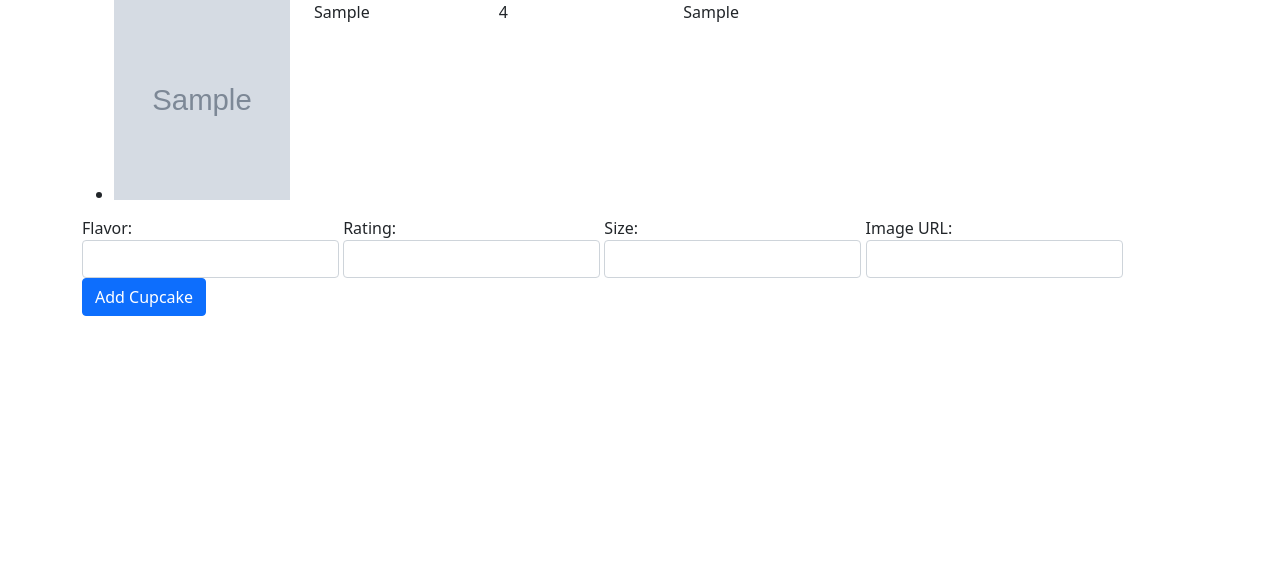
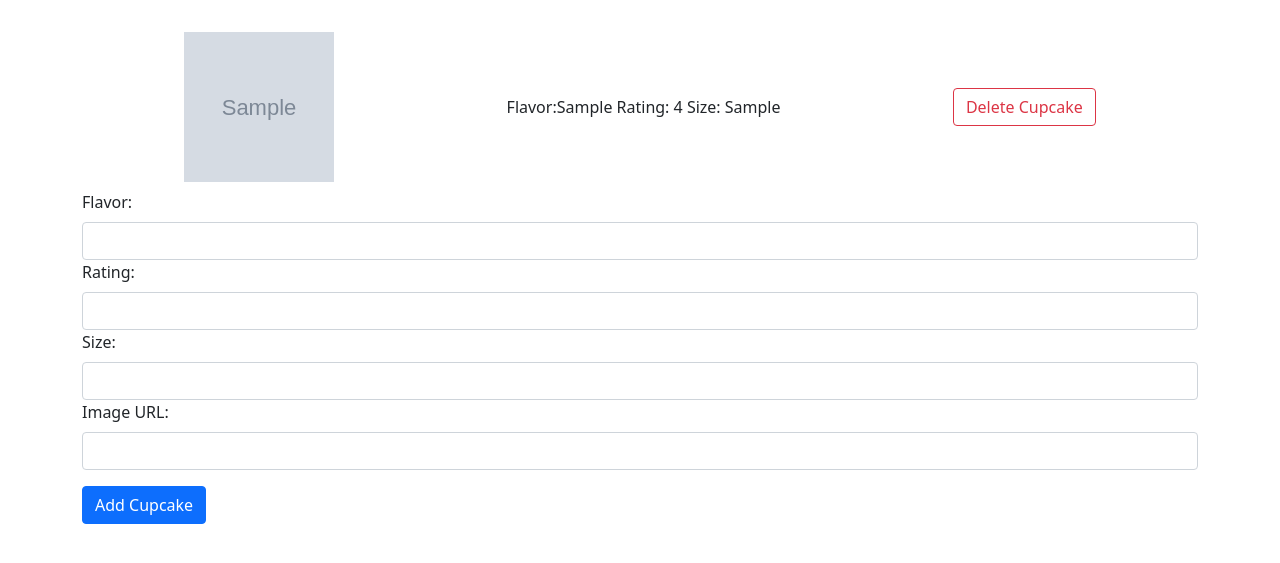
Before and after one commit to maurice-baez/flask-cupcakes, a Flask app: page / in a window 1280 px wide. Shown: the top 563 px of the page. Run offline with Flask 2, Linux system fonts and the light colour scheme; tables that the repository leaves empty hold one stand-in row (values such as "Sample post"); grey boxes marked "Sample" are stand-in pictures.

Commit message:
added delete cupcake functionality

```diff
--- a/static/api-calls.js
+++ b/static/api-calls.js
@@ -1,7 +1,9 @@
 "use strict"
 
-const BASE_API_URL = "http://127.0.0.1:5001/api"
+const BASE_API_URL = "http://localhost:5001/api"
 
+
+/** Get all cupcakes in the database */
 async function getCupcakes(){
   console.debug("getCupcakes");
   const response = await axios.get(`${BASE_API_URL}/cupcakes`);
@@ -9,16 +11,30 @@ async function getCupcakes(){
   return response.data.cupcakes;
 }
 
-
-async function new_cupcakes() {
+/** Create a new cupcake in the database */
+async function new_cupcake() {
   let flavor = $("#flavor").val();
   let rating = $("#rating").val();
   let size = $("#size").val();
   let image = $("#image-url").val();
-  const response = await axios.post(`${BASE_API_URL}/cupcakes`,
-                                    {flavor,
+
+  await axios.post(`${BASE_API_URL}/cupcakes`,
+                                    {
+                                      flavor,
                                       size,
                                       rating : Number(rating),
-                                      image});
-console.log(response);
+                                      image
+                                    });
 }
+
+/** Delete a cupcake from the database and clear from the DOM */
+async function delete_cupcake(evt){
+
+  const $cupcake = $(evt.target).closest(".cc-item");
+  const $cupcakeId = $(evt.target).closest(".cc").data("cc-id");
+
+  console.log("cupcake")
+  const response = await axios.delete(`${BASE_API_URL}/cupcakes/${$cupcakeId}`);
+
+  $cupcake.remove()
+}
--- a/static/style.css
+++ b/static/style.css
@@ -1,8 +1,4 @@
 .cupcake-img {
-    height: 200px;
-    width: 200px;
+    height: 150px;
+    width: 150px;
 }
-
-li {
-    text-decoration: none;
-}
--- a/static/ui.js
+++ b/static/ui.js
@@ -2,43 +2,55 @@
 
 const $cupcakeList = $("#cupcakes-list");
 const $form = $("#cupcake-form");
+const $deletebtn = $(".delete-cc");
 
+
+/** Generate HTML markup for each cupcake  */
 function generateCupcakeHTML(cupcake){
 
     const $cupcake = $("<li>");
+    $cupcake.addClass("list-group-item cc-item");
 
-    $cupcake.html(`<div class="row">
-                   <img src="${cupcake.image}" class="col-6 cupcake-img">
-
-                   <span class="col-2">${cupcake.flavor}</span>
-                   <span class="col-2">${cupcake.rating}</span>
-                   <span class="col-2">${cupcake.size}</span>
+    $cupcake.html(`<div data-cc-id="${cupcake.id}"
+                  class="d-flex justify-content-around align-items-center cc">
+                  <img src="${cupcake.image}" class="cupcake-img"> Flavor:${cupcake.flavor} Rating: ${cupcake.rating} Size: ${cupcake.size}
+                  <button class="delete-cc btn btn-outline-danger">Delete Cupcake</button>
                   </div>`
-                   );
+                  );
 
     return $cupcake;
   }
 
 
+/** Given a list of cupcakes, generate HTML and append each to the DOM  */
+async function displayCupcakes(cupcakes) {
+    console.debug("displayCupcakes");
+
+    cupcakes.forEach(c => {
+      const cc = generateCupcakeHTML(c);
+      $cupcakeList.append(cc);
+    })
+  }
 
 
-async function displayCupcakes() {
-    console.debug("displayCupcakes");
+/** Retrieve cupcake list from database and display on page */
+async function getAndDisplayCupcakes(){
+    $cupcakeList.empty();
+    const cupcakes = await getCupcakes();
+    displayCupcakes(cupcakes);
+}
 
-    const cupcakes = await getCupcakes();
 
-    for(let cupcake of cupcakes){
+// Get cupcake data and display on page load
+getAndDisplayCupcakes();
 
-     let cc = generateCupcakeHTML(cupcake);
 
-      $cupcakeList.append(cc);
-    }
-  }
-
-displayCupcakes();
 
 $form.on("submit", async function (evt) {
     evt.preventDefault();
-    await new_cupcakes();
-    await displayCupcakes();
+    await new_cupcake();
+    await getAndDisplayCupcakes();
+    $form.trigger("reset")
 });
+
+$cupcakeList.on("click", ".delete-cc", delete_cupcake)
--- a/templates/index.html
+++ b/templates/index.html
@@ -15,28 +15,28 @@
 
   <div class="container">
 
-    <ul id="cupcakes-list">
+    <ul id="cupcakes-list" class="list-group list-group-flush mt-4">
     </ul>
 
     <form id="cupcake-form" method="POST">
 
-      <label for="flavor" >Flavor:
+      <label for="flavor" class="form-label" >Flavor:</label>
         <input type="text" id="flavor" class="form-control">
-      </label>
 
-      <label for="rating" >Rating:
+
+      <label for="rating" class="form-label"  >Rating:</label>
         <input type="text" id="rating" class="form-control">
-      </label>
 
-      <label for="size" >Size:
+
+      <label for="size" class="form-label" >Size:</label>
         <input type="text" id="size" class="form-control">
-      </label>
 
-      <label for="image-url" >Image URL:
+
+      <label for="image-url" class="form-label" >Image URL:</label>
         <input type="url" id="image-url" class="form-control">
-      </label>
 
-      <button type="submit" class="btn btn-primary" id="new-cupcake-btn">Add Cupcake</button>
+
+      <button type="submit" class="btn btn-primary mt-3" id="new-cupcake-btn">Add Cupcake</button>
     </form>
 
 
```
